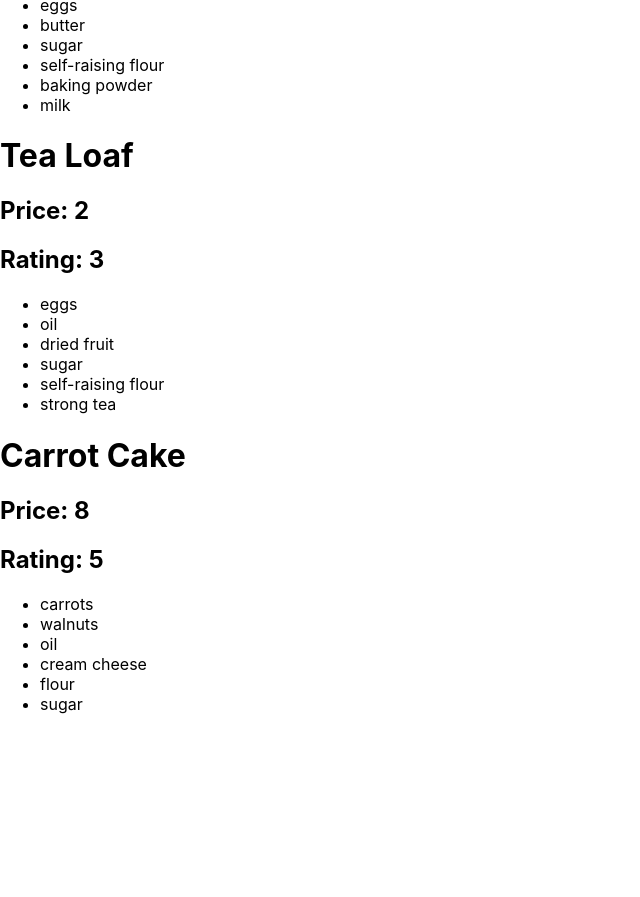
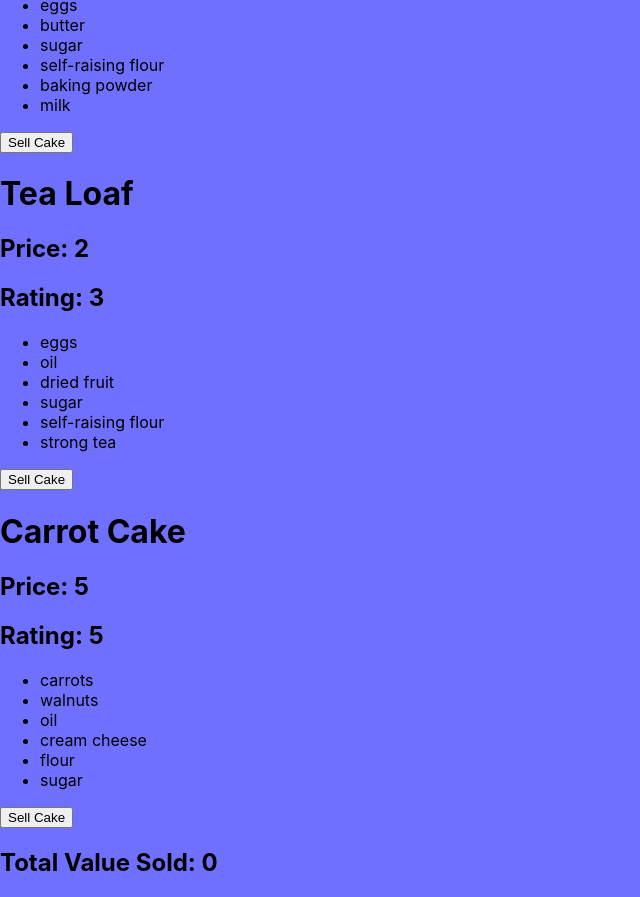
Before and after one commit to TDD66/lab_react_bakery, a React (Create React App) app: page / in a window 1280 px wide. Shown: the part 296-1193 px from the top of the page, without its empty margins (0-640 px from the left). Before the commit the page ends 1026 px from the top, so only its background shows below. Built offline with nearby package versions, Linux system fonts and the light colour scheme.

Commit message:
Completed all the tasks.

```diff
--- a/src/components/Cake.js
+++ b/src/components/Cake.js
@@ -1,6 +1,10 @@
-const Cake = ({cake}) => {
+const Cake = ({cake, sellCake}) => {
 
     const {cakeName, ingredients, price, rating} = cake;
+
+    const handleSellClick = () => {
+        sellCake(price);
+    }
 
     return (
         <div className="cake">
@@ -10,6 +14,7 @@ const Cake = ({cake}) => {
             <ul>
                 {ingredients.map((ingredient, index) => <li key={index}>{ingredient}</li>)}
             </ul>
+            <button onClick={handleSellClick}>Sell Cake</button>
         </div>
     );
 }
--- a/src/containers/BakeryContainer.js
+++ b/src/containers/BakeryContainer.js
@@ -1,6 +1,13 @@
+import { useState } from "react";
 import Cake from "../components/Cake";
 
 const  BakeryContainer = () => {
+
+    const [totalValueSold, setTotalValueSold] = useState(0);
+
+    const sellCake = (price) => {
+        setTotalValueSold(totalValueSold + price);
+    }
 
     const victoriaSponge = {
         cakeName: "Victoria Sponge",
@@ -19,20 +26,21 @@ const  BakeryContainer = () => {
     const carrotCake = {
         cakeName: "Carrot Cake",
         ingredients: ["carrots", "walnuts", "oil", "cream cheese", "flour", "sugar"],
-        price: 8,
+        price: 5,
         rating: 5
     }
 
     const cakes = [victoriaSponge, teaLoaf, carrotCake];
 
     const displayCakes = () => {
-        return cakes.map((cake, index) => <Cake key={index} cake={cake}/>);
+        return cakes.map((cake, index) => <Cake key={index} cake={cake} sellCake={sellCake}/>);
     }
 
     return (
         <div className="cakes">
             <h2>Cakes:</h2>
             {displayCakes()}
+            <h2>Total Value Sold: {totalValueSold}</h2>
         </div>
     );
 }
--- a/src/index.css
+++ b/src/index.css
@@ -5,6 +5,7 @@ body {
     sans-serif;
   -webkit-font-smoothing: antialiased;
   -moz-osx-font-smoothing: grayscale;
+  background-color: rgb(112, 112, 254);
 }
 
 code {
```
Also changed, not shown: src/App.css (line endings or trailing spaces).
